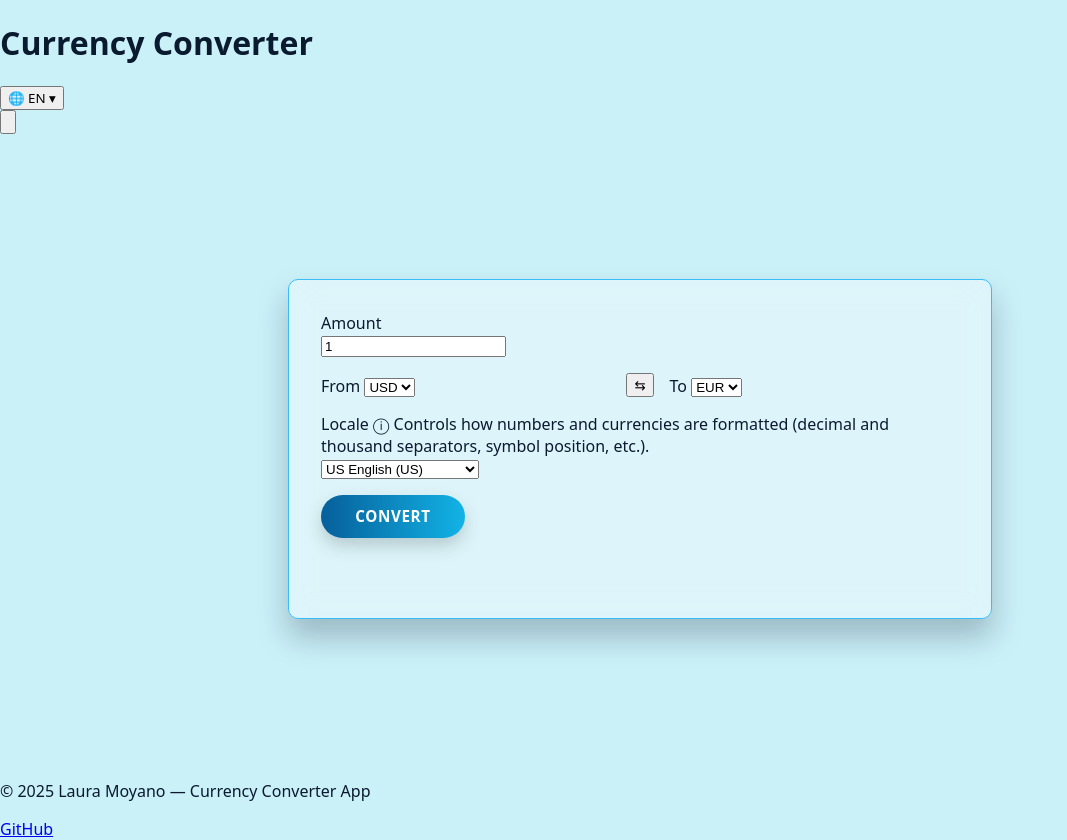
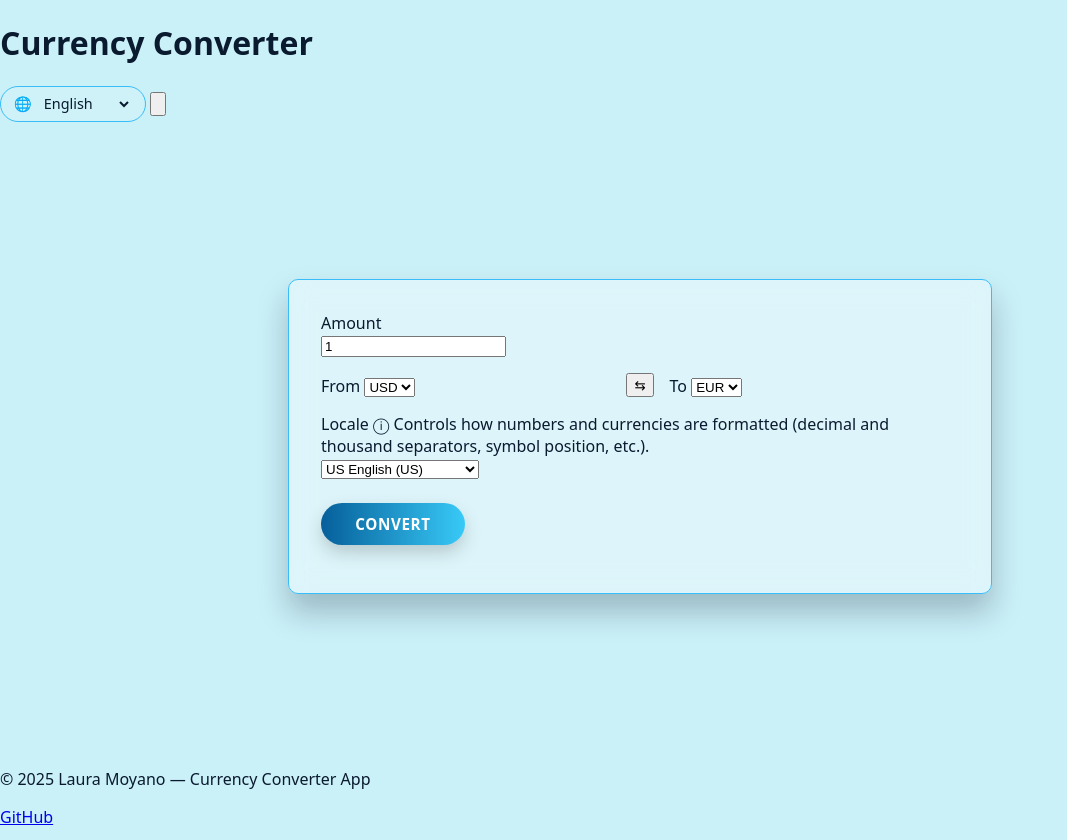
Before and after one commit to Laura-M-stack/Currency-Converter-App, a Svelte app in the folder currency-converter/: page / in a window 1280 px wide. Shown: the whole page, without its empty margins (0-1067 px from the left). Built offline with nearby package versions, Linux system fonts and the light colour scheme.

Commit message:
chore(ui): minor styling improvements and consistency refinements across components

```diff
--- a/currency-converter/src/components/HistoryList/HistoryList.scss
+++ b/currency-converter/src/components/HistoryList/HistoryList.scss
@@ -1,7 +1,7 @@
 @use '../../styles/variables' as v;
 
 .history {
-  margin-top: 1rem;
+  margin-top: 0;
   width: 100%;
   display: flex;
   flex-direction: column;
@@ -13,10 +13,12 @@
     align-items: center;
 
     h2 {
-      font-size: 1rem;
+      font-size: 1.2rem;
       margin: 0;
       font-weight: 600;
       color: var(--text-color);
+      margin-bottom: v.$spacing-sm;
+
     }
   }
 
--- a/currency-converter/src/components/LanguageDropdown/LanguageDropdown.scss
+++ b/currency-converter/src/components/LanguageDropdown/LanguageDropdown.scss
@@ -1,134 +1,32 @@
 @use '../../styles/variables' as v;
 
 .lang-dropdown {
-  position: relative;
-  display: inline-block;
+  display: inline-flex;
+  align-items: center;
+  gap: 0.4rem;
+  padding: 0.3rem 0.8rem;
+  border-radius: 999px;
+  background: color-mix(in srgb, var(--background-color) 90%, white 10%);
+  border: 1px solid var(--accent-color);
 }
 
-.lang-trigger {
-  display: flex;
-  align-items: center;
-  gap: 0.35rem;
-
-  background: color-mix(in srgb, var(--background-color) 85%, white 15%);
-  border: 1px solid color-mix(in srgb, var(--primary-color) 40%, black 60%);
-  padding: 0.45rem 0.7rem;
-
-  border-radius: 999px;
-  color: var(--text-color);
-  font-size: 0.85rem;
-  cursor: pointer;
-
-  transition:
-    background 0.15s ease,
-    border-color 0.15s ease,
-    box-shadow 0.15s ease;
-
-  &:hover {
-    background: color-mix(in srgb, var(--background-color) 75%, white 25%);
-    border-color: var(--primary-color);
-    box-shadow: 0 4px 14px rgba(0, 0, 0, 0.2);
-  }
-
-  &:focus-visible {
-    outline: 2px solid var(--primary-color);
-    outline-offset: 3px;
-  }
-
-  .lang-trigger__icon {
-    font-size: 0.9rem;
-    opacity: 0.85;
-  }
-
-  .lang-trigger__code {
-    font-weight: 600;
-    letter-spacing: 0.02em;
-  }
-
-  .lang-trigger__chevron {
-    font-size: 0.65rem;
-    opacity: 0.7;
-  }
+.lang-dropdown__icon {
+  font-size: 0.9rem;
 }
 
-.lang-menu {
-  position: absolute;
-  right: 0;
-  margin-top: 0.35rem;
-  z-index: 9;
-
-  min-width: 165px;
-  padding: 0.35rem 0;
-
-  background: color-mix(in srgb, var(--background-color) 88%, white 12%);
-  border: 1px solid rgba(255, 255, 255, 0.12);
-  border-radius: 0.55rem;
-  box-shadow:
-    0 18px 26px rgba(0, 0, 0, 0.33),
-    0 0 0 1px rgba(255, 255, 255, 0.05);
-
-  -webkit-backdrop-filter: blur(12px);
-  backdrop-filter: blur(12px);
-
-  list-style: none;
-
-  button {
-    width: 100%;
-    display: flex;
-    align-items: center;
-    gap: 0.55rem;
-
-    background: transparent;
-    border: none;
-    color: var(--text-color);
-    text-align: left;
-    padding: 0.45rem 0.9rem;
-    cursor: pointer;
-    font-size: 0.85rem;
-
-    transition: background 0.14s ease;
-
-    &:hover {
-      background: color-mix(in srgb, var(--primary-color) 25%, black 10%);
-    }
-
-    &.selected {
-      background: color-mix(in srgb, var(--primary-color) 35%, black 15%);
-      color: white;
-      font-weight: 600;
-    }
-  }
-
-  .lang-menu__short {
-    opacity: 0.8;
-    font-weight: 600;
-    min-width: 1.8rem;
-  }
-
-  .lang-menu__label {
-    flex: 1;
-  }
+.lang-dropdown__select {
+  background: color-mix(in srgb, var(--background-color) 90%, white 10%);
+  border: none;
+  font-family: inherit;
+  color: var(--text-color);
+  font-size: 0.9rem;
+  cursor: pointer;
+  padding: 0.1rem;
+  outline: none;
 }
 
-.dark .lang-trigger {
-  background: color-mix(in srgb, var(--secondary-color) 80%, black 20%);
-  border-color: rgba(255, 255, 255, 0.15);
-
-  &:hover {
-    background: color-mix(in srgb, var(--secondary-color) 70%, black 30%);
-    border-color: var(--primary-color);
-  }
+/* Dark */
+.dark .lang-dropdown {
+  background: color-mix(in srgb, var(--secondary-color) 82%, black 18%);
+  border-color: rgba(255, 255, 255, 0.16);
 }
-
-.dark .lang-menu {
-  background: color-mix(in srgb, var(--secondary-color) 85%, black 15%);
-  border-color: rgba(255, 255, 255, 0.15);
-
-  button:hover {
-    background: color-mix(in srgb, var(--primary-color) 25%, black 25%);
-  }
-
-  button.selected {
-    background: color-mix(in srgb, var(--primary-color) 40%, black 20%);
-  }
-}
--- a/currency-converter/src/components/LanguageDropdown/LanguageDropdown.svelte
+++ b/currency-converter/src/components/LanguageDropdown/LanguageDropdown.svelte
@@ -1,80 +1,41 @@
 <script lang="ts">
+  import { createEventDispatcher } from 'svelte';
   import type { Lang } from '../../i18n';
 
   export let current: Lang = 'en';
-  export let onChange: (lang: Lang) => void;
 
-  const options: { code: Lang; short: string; label: string }[] = [
-    { code: 'en', short: 'EN', label: 'English' },
-    { code: 'es', short: 'ES', label: 'Español' },
-    { code: 'fr', short: 'FR', label: 'Français' },
-    { code: 'de', short: 'DE', label: 'Deutsch' },
-    { code: 'pt', short: 'PT', label: 'Português' },
-    { code: 'it', short: 'IT', label: 'Italiano' }
+  const dispatch = createEventDispatcher<{ change: Lang }>();
+
+  const options: { value: Lang; label: string }[] = [
+    { value: 'en', label: 'English' },
+    { value: 'es', label: 'Español' },
+    { value: 'fr', label: 'Français' },
+    { value: 'de', label: 'Deutsch' },
+    { value: 'pt', label: 'Português' },
+    { value: 'it', label: 'Italiano' }
   ];
 
-  let open = false;
-
-  function toggle() {
-    open = !open;
-  }
-
-  function select(lang: Lang) {
-    onChange?.(lang);
-    open = false;
-  }
-
-  function handleTriggerKeydown(event: KeyboardEvent) {
-    if (event.key === 'Enter' || event.key === ' ') {
-      event.preventDefault();
-      toggle();
-    } else if (event.key === 'Escape') {
-      open = false;
-    }
-  }
-
-  function handleFocusOut(event: FocusEvent) {
-    const next = event.relatedTarget as Node | null;
-    const root = event.currentTarget as HTMLElement;
-    if (!next || !root.contains(next)) {
-      open = false;
-    }
+  function handleChange(event: Event) {
+    const value = (event.target as HTMLSelectElement).value as Lang;
+    current = value;
+    dispatch('change', value);
   }
 </script>
 
-<div
-  class="lang-dropdown"
-  on:focusout={handleFocusOut}
->
-  <button
-    class="lang-trigger"
-    type="button"
-    on:click={toggle}
-    on:keydown={handleTriggerKeydown}
-    aria-haspopup="listbox"
-    aria-expanded={open}
+<div class="lang-dropdown">
+  <span class="lang-dropdown__icon" aria-hidden="true">🌐</span>
+  <select
+    class="lang-dropdown__select"
+    bind:value={current}
+    on:change={handleChange}
+    aria-label="Language"
   >
-    <span class="lang-trigger__icon" aria-hidden="true">🌐</span>
-    <span class="lang-trigger__code">{current.toUpperCase()}</span>
-    <span class="lang-trigger__chevron" aria-hidden="true">▾</span>
-  </button>
-
-  {#if open}
-    <ul class="lang-menu" role="listbox">
-      {#each options as opt}
-        <li>
-          <button
-            type="button"
-            class:selected={opt.code === current}
-            on:click={() => select(opt.code)}
-          >
-            <span class="lang-menu__short">{opt.short}</span>
-            <span class="lang-menu__label">{opt.label}</span>
-          </button>
-        </li>
-      {/each}
-    </ul>
-  {/if}
+    {#each options as opt}
+      <option value={opt.value}>{opt.label}</option>
+    {/each}
+  </select>
 </div>
 
-<style lang="scss" src="./LanguageDropdown.scss"></style>
+<style lang="scss">
+  @import './LanguageDropdown.scss';
+</style>
--- a/currency-converter/src/components/SwapButton/SwapButton.scss
+++ b/currency-converter/src/components/SwapButton/SwapButton.scss
@@ -11,6 +11,7 @@
   display: inline-flex;
   align-items: center;
   justify-content: center;
+  padding: 50%;
 
   font-size: 1.2rem;
   line-height: 1;
--- a/currency-converter/src/components/TopBar/TopBar.svelte
+++ b/currency-converter/src/components/TopBar/TopBar.svelte
@@ -14,7 +14,7 @@
   <div class="top-bar__actions">
     <LanguageDropdown
       current={lang}
-      onChange={onLanguageChange}
+      on:change={(event) => onLanguageChange(event.detail)}
     />
 
     <DarkModeToggle />
--- a/currency-converter/src/styles/layout.scss
+++ b/currency-converter/src/styles/layout.scss
@@ -32,7 +32,7 @@
   box-shadow: 0 18px 30px rgba(15, 23, 42, 0.25);
   display: flex;
   flex-direction: column;
-  gap: v.$spacing-lg;
+  gap: v.$spacing-md;
   position: relative;
   z-index: 1;
   overflow: visible;
@@ -74,7 +74,7 @@
 }
 
 .conversion-result {
-  margin-top: 1rem;
+  margin-top: 0;
 
   p.error {
     color: v.$error-color;
@@ -86,6 +86,7 @@
   align-self: flex-start;
   padding: 0.7rem 1.5rem;
   min-width: 9rem;
+  margin-top: v.$spacing-sm;
 
   border: none;
   border-radius: 999px;
@@ -100,7 +101,7 @@
   background-image: linear-gradient(
     90deg,
     #065f9a 0%,
-    #12b3e6 50%,
+    #38caf7 50%,
     #065f9a 100%
   );
   background-size: 200% auto;
--- a/currency-converter/tsconfig.app.json
+++ b/currency-converter/tsconfig.app.json
@@ -3,6 +3,7 @@
   "compilerOptions": {
     "target": "ES2022",
     "useDefineForClassFields": true,
+    "forceConsistentCasingInFileNames": true,
     "module": "ESNext",
     "resolveJsonModule": true,
     "allowJs": true,
```
Also changed, not shown: currency-converter/src/components/ResultDisplay/ResultDisplay.scss (+5 -32 lines), currency-converter/src/styles/inputs.scss (+7 -1 lines).
